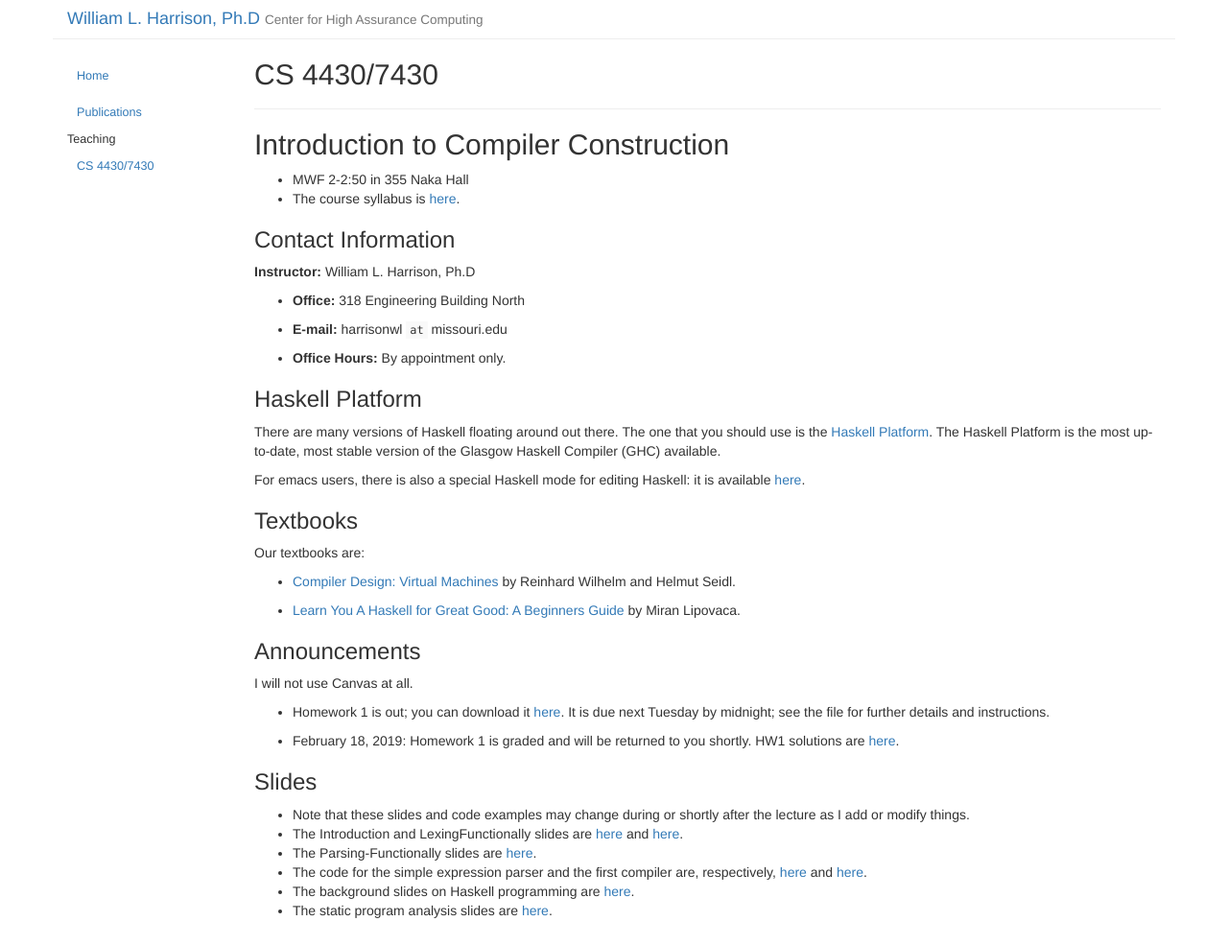
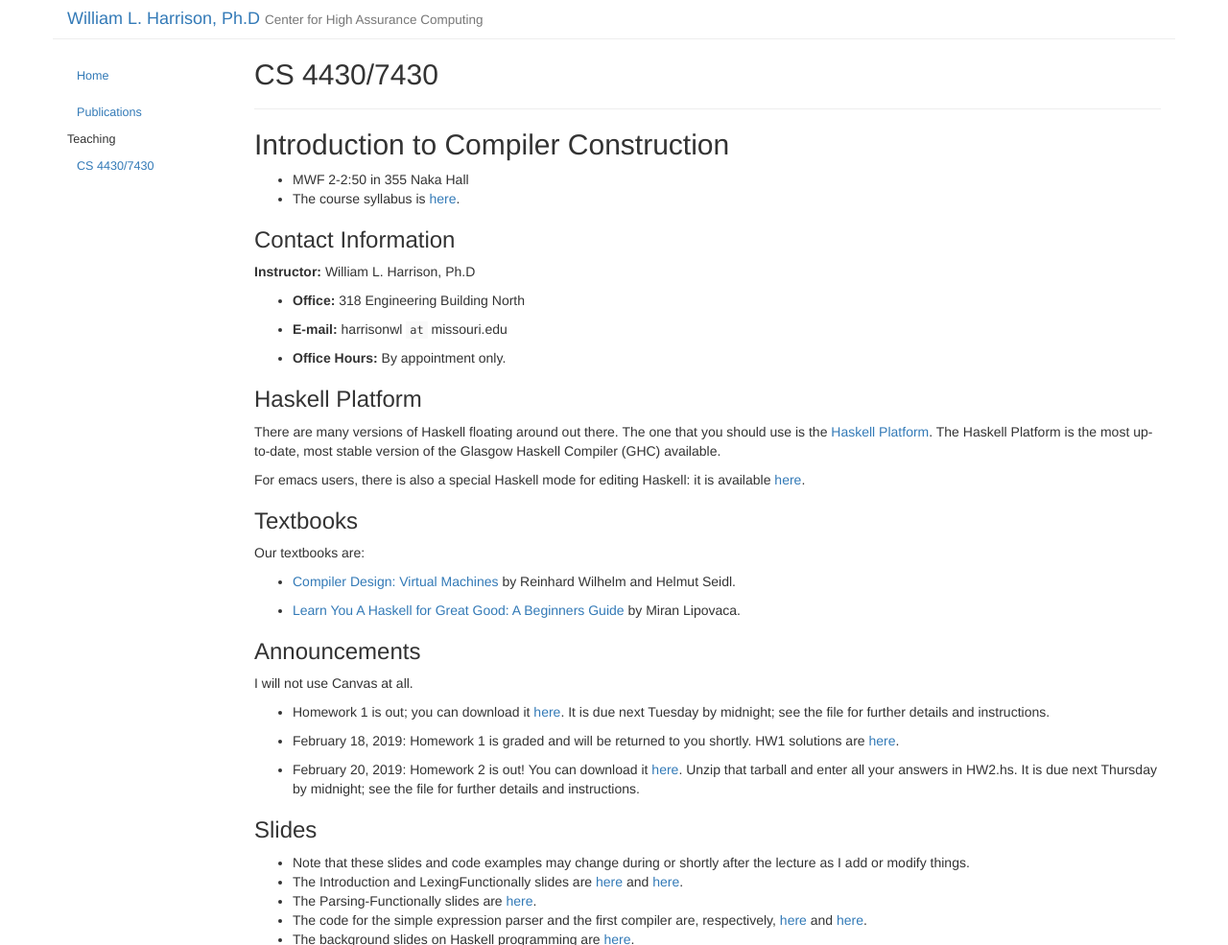
Before and after one commit to harrisonwl/harrisonwl.github.io, a Jekyll site: the page built from _posts/2019-01-15-4430.md, in a window 1280 px wide, cut to the strip 0-985 px from the top of the page. Shown: the whole strip at 96% size. Built offline with Jekyll 4.4.1, drawn with Linux system fonts in a browser that asks for light colours.

Commit message:
adding HW2

```diff
--- a/_posts/2019-01-15-4430.md
+++ b/_posts/2019-01-15-4430.md
@@ -48,6 +48,7 @@ I will not use Canvas at all.
 * February 18, 2019: Homework 1 is graded and will be returned to you shortly.
                      HW1 solutions are <a href="https://harrisonwl.github.io/assets/courses/compilers/spring2019/assignments/HW1solution.hs">here</a>.
 
+* February 20, 2019: Homework 2 is out! You can download it <a href="https://harrisonwl.github.io/assets/courses/compilers/spring2019/assignments/HW2.tar.gz">here</a>. Unzip that tarball and enter all your answers in HW2.hs. It is due next Thursday by midnight; see the file for further details and instructions.
 
 
 ### Slides
```
Also changed, not shown: 1 other file.
